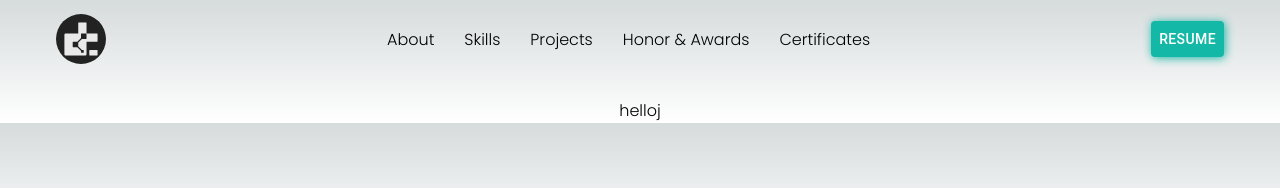
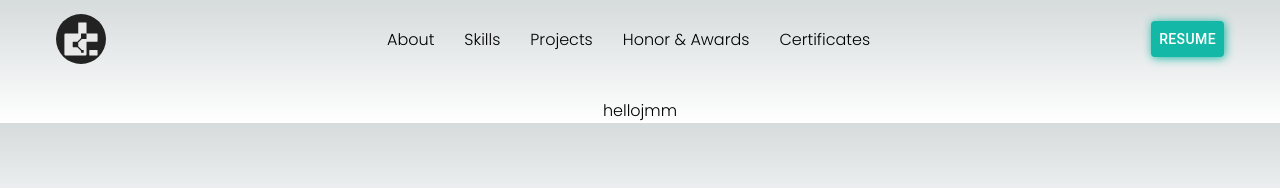
Before and after one commit to i-abdul-raheem/nextjs-portfolio, a Next.js app: page / in a window 1280 px wide. Shown: the top 188 px of the page. Built offline with nearby package versions, Linux system fonts and the light colour scheme.

Commit message:
Update Introduction.tsx

```diff
--- a/components/Introduction/Introduction.tsx
+++ b/components/Introduction/Introduction.tsx
@@ -3,7 +3,7 @@ import { Container } from "@/utils";
 export const Introduction = () => {
   return (
     <Container>
-        helloj
+        hellojmm
     </Container>
   );
 };
```
